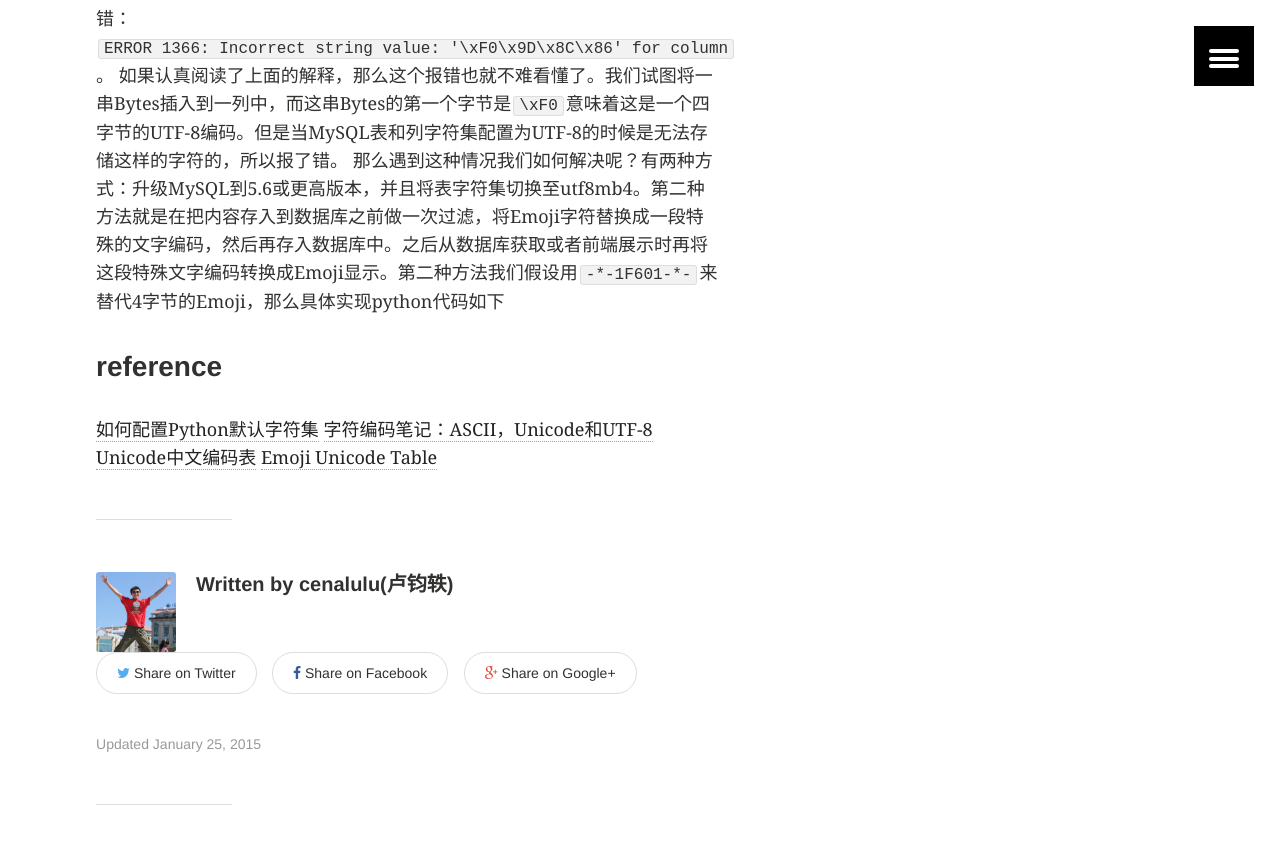
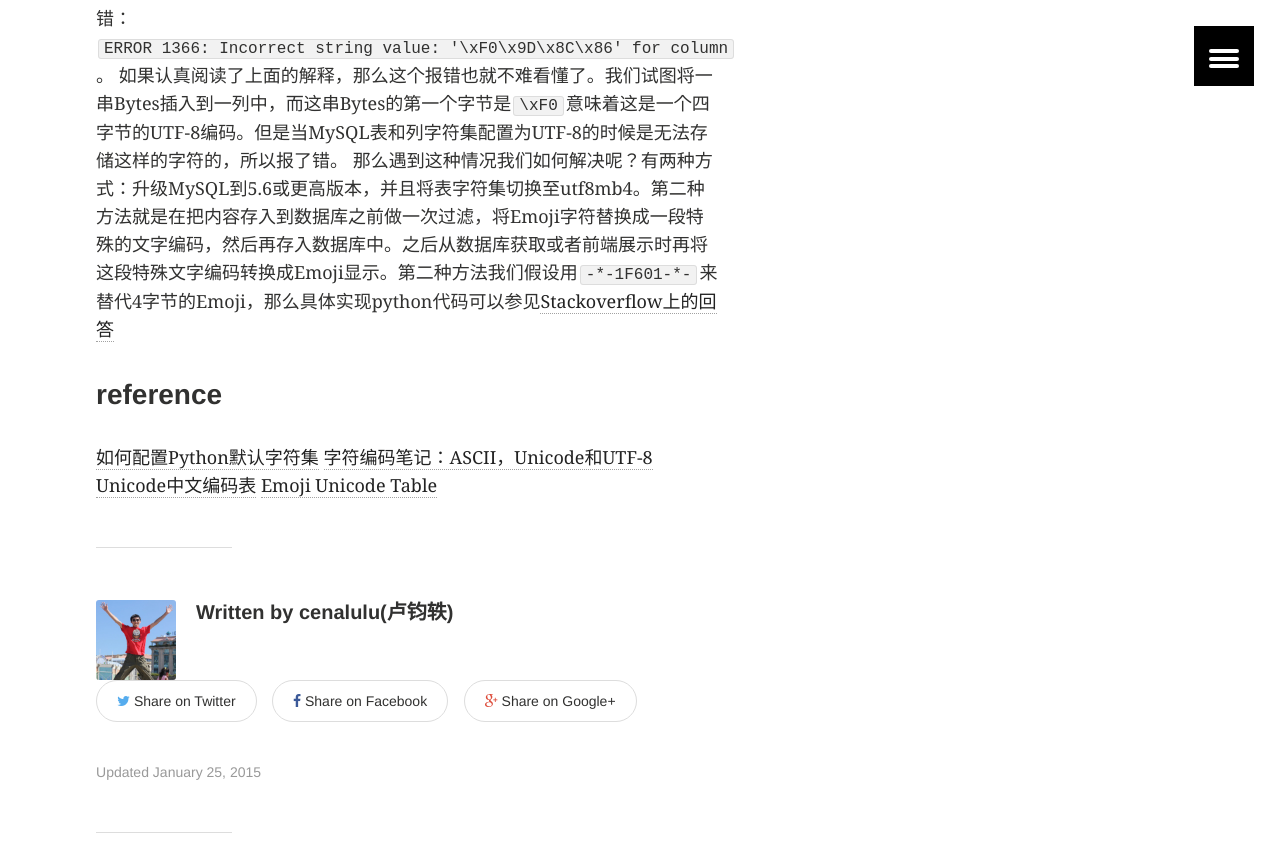
Before and after one commit to cenalulu/cenalulu.github.io, a Jekyll site: the page built from _posts/linux/2015-01-25-character-encoding.md, in a window 1280 px wide and 900 px high, scrolled down 6628 px, cut to the strip 0-853 px from the top of the window. Built offline with Jekyll 4.4.1, drawn with Linux system fonts in a browser that asks for light colours; comment, search, counter and statistics services are not loaded.

Commit message:
release post

```diff
--- a/_posts/linux/2015-01-25-character-encoding.md
+++ b/_posts/linux/2015-01-25-character-encoding.md
@@ -162,7 +162,7 @@ mysql [localhost] {msandbox} ((none)) > select convert(0xE5BE88E5B18C using utf8
 ![emoji2](/images/python/charset/emoji_ios2.png)
 ![emoji3](/images/python/charset/emoji_ios3.png)
 那么Emoji字符表情会对我们平时的开发运维带来什么影响呢？最常见的问题就在于将他存入MySQL数据库的时候。一般来说MySQL数据库的默认字符集都会配置成UTF-8（三字节），而utf8mb4在5.5以后才被支持，也很少会有DBA主动将系统默认字符集改成utf8mb4。那么问题就来了，当我们把一个需要4字节UTF-8编码才能表示的字符存入数据库的时候就会报错：`ERROR 1366: Incorrect string value: '\xF0\x9D\x8C\x86' for column` 。 如果认真阅读了上面的解释，那么这个报错也就不难看懂了。我们试图将一串Bytes插入到一列中，而这串Bytes的第一个字节是`\xF0`意味着这是一个四字节的UTF-8编码。但是当MySQL表和列字符集配置为UTF-8的时候是无法存储这样的字符的，所以报了错。
-那么遇到这种情况我们如何解决呢？有两种方式：升级MySQL到5.6或更高版本，并且将表字符集切换至utf8mb4。第二种方法就是在把内容存入到数据库之前做一次过滤，将Emoji字符替换成一段特殊的文字编码，然后再存入数据库中。之后从数据库获取或者前端展示时再将这段特殊文字编码转换成Emoji显示。第二种方法我们假设用`-*-1F601-*-`来替代4字节的Emoji，那么具体实现python代码如下
+那么遇到这种情况我们如何解决呢？有两种方式：升级MySQL到5.6或更高版本，并且将表字符集切换至utf8mb4。第二种方法就是在把内容存入到数据库之前做一次过滤，将Emoji字符替换成一段特殊的文字编码，然后再存入数据库中。之后从数据库获取或者前端展示时再将这段特殊文字编码转换成Emoji显示。第二种方法我们假设用`-*-1F601-*-`来替代4字节的Emoji，那么具体实现python代码可以参见[Stackoverflow上的回答](http://stackoverflow.com/questions/3220031/how-to-filter-or-replace-unicode-characters-that-would-take-more-than-3-bytes)
 
 
 
```
